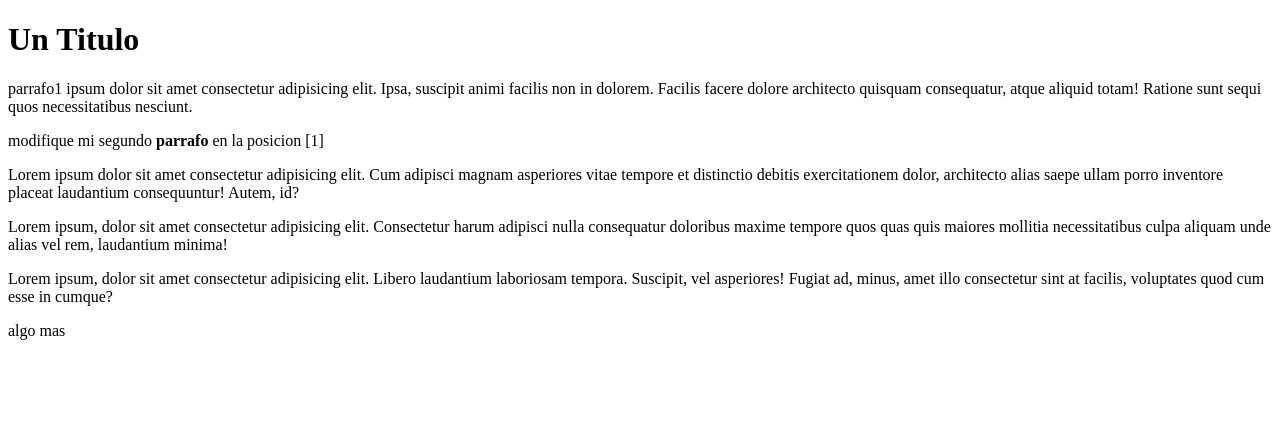
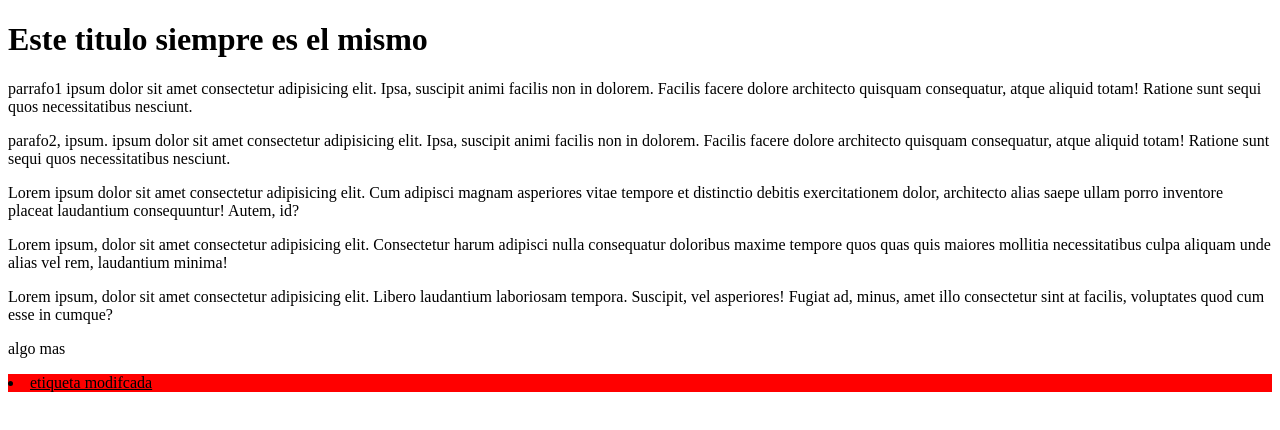
Before and after one commit to kensey1986/DOM-PARTE-2, a plain HTML site: page NODOS/index.html in a window 1280 px wide. Drawn offline with Linux system fonts and the light colour scheme.

Commit message:
actualizacion

```diff
--- a/NODOS/creandoNodos.js
+++ b/NODOS/creandoNodos.js
@@ -1,8 +1,28 @@
-//   let nuevoNodo = document.createElement("div");
+let nuevoNodo = document.createElement("div");
+// let nuevoNodo = document.createElement("p");
+// console.log('===============nuevoNodo=====================');
+//   console.log(nuevoNodo);
+//   console.log('====================================');
 
-//   nuevoNodo.textContent= ' <p> mi nodo creado con <strong>etiquetas</strong></p>';
+  const datoCualquier = 'hola esto es un dato';
+ nuevoNodo.setAttribute( "class", "fondo")
+ nuevoNodo.setAttribute( "id", "miUnicoParrafo")
+//  nuevoNodo.textContent= '<p> mi nodo creado con <strong>etiquetas</strong></p>';
+ nuevoNodo.innerHTML= '<p> mi nodo creado con <strong>etiquetas</strong> otro cosa </p> coloco lo que quiero mostrar';
+//  nuevoNodo.innerHTML= `<p> mi nodo creado con <strong>etiquetas</strong></p> ${datoCualquier} `;
 
-//   document.body.appendChild(nuevoNodo);
+
+document.body.appendChild(nuevoNodo);
+
+
+ const modificandoNodo = document.getElementById("miUnicoParrafo");
+//  console.log('====================================');
+//  console.log(modificandoNodo.innerHTML);
+//  console.log('====================================');
+setTimeout(() => {
+    modificandoNodo.innerHTML = '<div> <p> <u> <li>etiqueta modifcada </li> </u> </p> </div>'
+
+}, 3000);
 
 //   // nuevoNodo.innerHTML= ' mi nodo creado solo con texto como contenido';
 
@@ -22,20 +42,20 @@
  * controlando la insercion del nodo
  */
 
-  let nuevoNodo = document.createElement("div");
+//   let nuevoNodo = document.createElement("div");
 
-  nuevoNodo.innerHTML= ' <p> mi nodo creado con <strong>etiquetas</strong> con control</p>';
+//   nuevoNodo.innerHTML= ' <p> mi nodo creado con <strong>etiquetas</strong> con control</p>';
 
-  const nodoPadre = document.getElementById("nodoHijo").parentNode;
+//   const nodoPadre = document.getElementById("nodoHijo").parentNode;
 
-  console.log('====================================');
-  console.log(nodoPadre);
-  console.log('====================================');
-  const nodoHijo = document.getElementById("nodoHijo");
+//   console.log('====================================');
+//   console.log(nodoPadre);
+//   console.log('====================================');
+//   const nodoHijo = document.getElementById("nodoHijo");
 
-  console.log('====================================');
-  console.log(nodoHijo);
-  console.log('====================================');
+//   console.log('====================================');
+//   console.log(nodoHijo);
+//   console.log('====================================');
 
 
-  nodoPadre.insertBefore(nuevoNodo, nodoHijo);
+//   nodoPadre.insertBefore(nuevoNodo, nodoHijo);
--- a/NODOS/index.html
+++ b/NODOS/index.html
@@ -9,11 +9,14 @@
             height: 100px;
             display: block;
         }
+        .fondo{
+            background: red;
+        }
     </style>
     <title>Modificando Nodos</title>
 </head>
 <body>
-    <h1 id="miTitulo">Un Titulo</h1>
+    <h1 id="miTitulo">Este titulo siempre es el mismo</h1>
     <p name="parrafo">parrafo1  ipsum dolor sit amet consectetur adipisicing elit. Ipsa, suscipit animi facilis non in dolorem. Facilis facere dolore architecto quisquam consequatur, atque aliquid totam! Ratione sunt sequi quos necessitatibus nesciunt.</p>
     <p name="parrafo">parafo2, ipsum. ipsum dolor sit amet consectetur adipisicing elit. Ipsa, suscipit animi facilis non in dolorem. Facilis facere dolore architecto quisquam consequatur, atque aliquid totam! Ratione sunt sequi quos necessitatibus nesciunt.</p>
     <p id="parrafo1">Lorem ipsum dolor sit amet consectetur adipisicing elit. Cum adipisci magnam asperiores vitae tempore et distinctio debitis exercitationem dolor, architecto alias saepe ullam porro inventore placeat laudantium consequuntur! Autem, id?</p>
@@ -26,7 +29,8 @@
         </div>
     </section>
     <!-- <section id="miSection"></section> -->
-    <script src="./index.js"></script>
+    <!-- <script src="./index.js"></script>  -->
+    <script src="./creandoNodos.js"></script>
     <!-- <script src="./creandoNodos.js"></script>  -->
     <!-- <script src="./eliminando.js"></script> -->
     <!-- <script src="./reemplazandoNodo.js"></script> -->
```
